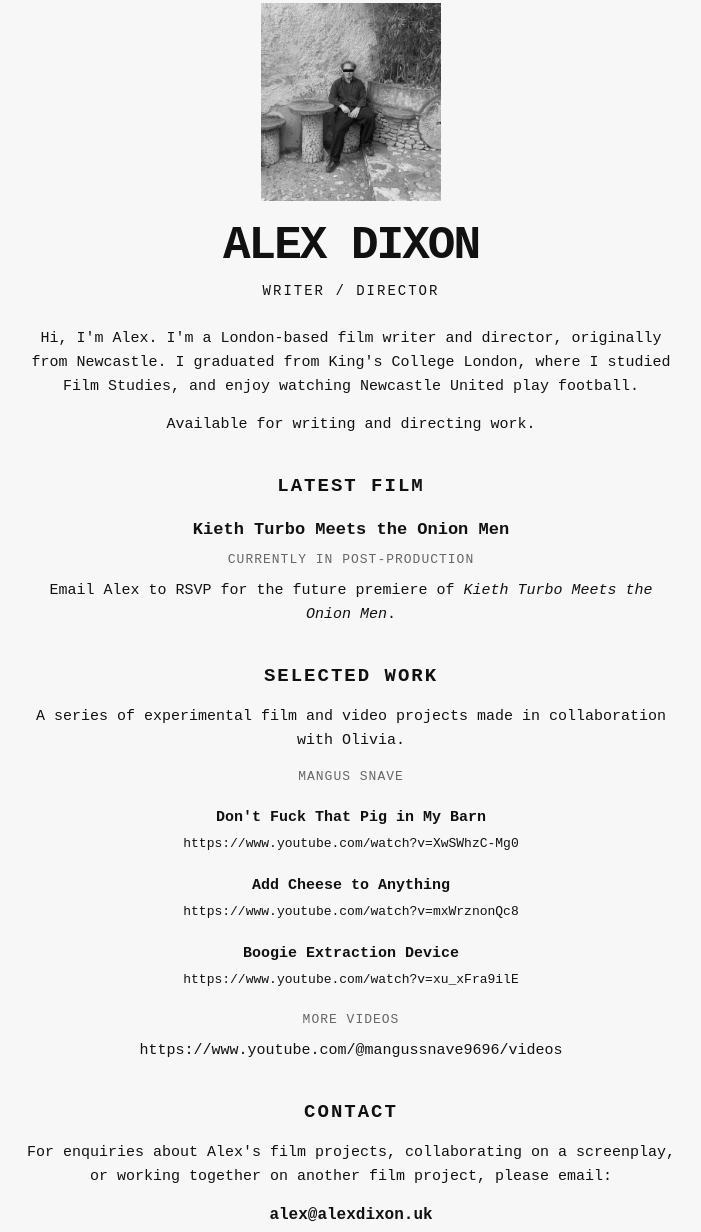
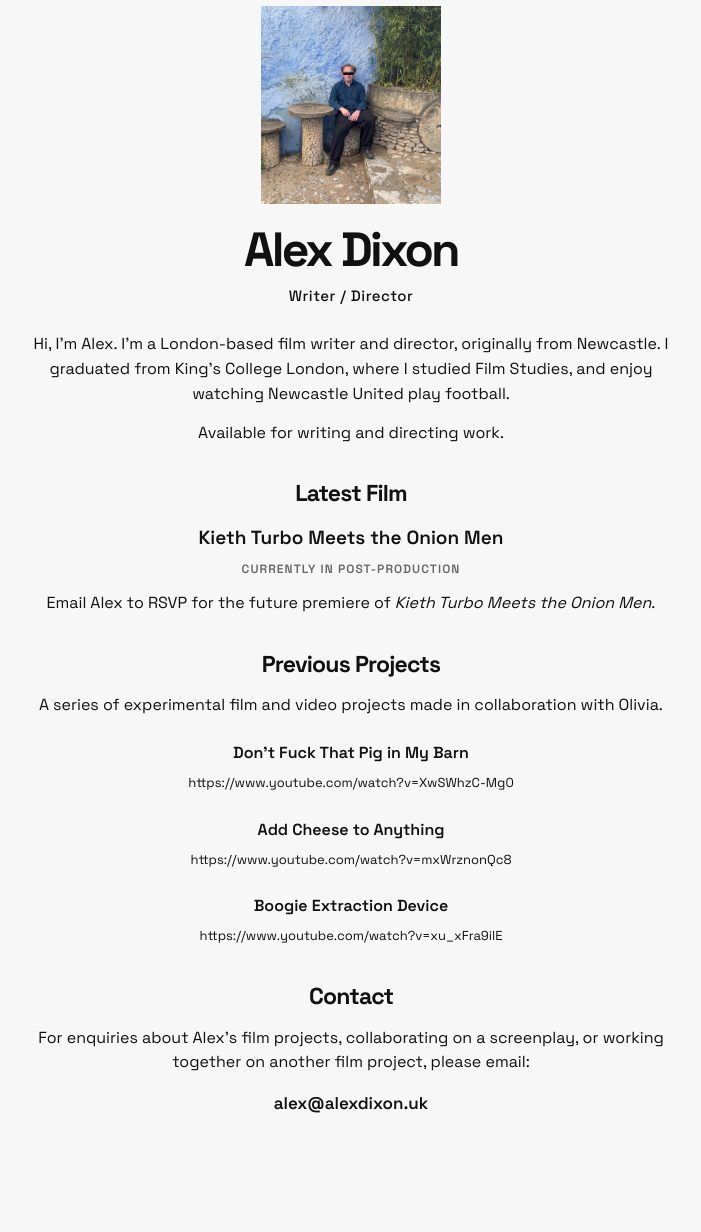
Before and after one commit to billtrem/alexdixon, a plain HTML site: page index.html in a window 1280 px wide. Shown: the part 32-1264 px from the top of the page, without its empty margins (289-990 px from the left). After the commit the page ends 1228 px from the top, so only its background shows below. Drawn offline with Linux system fonts and the light colour scheme.

Commit message:
Update Alex Dixon website design and projects

```diff
--- a/index.html
+++ b/index.html
@@ -6,9 +6,17 @@
   <meta name="viewport" content="width=device-width, initial-scale=1">
 
   <meta name="description"
-    content="Alex Dixon, London-based writer and director. Films, collaborations and independent projects.">
+        content="Alex Dixon, London-based writer and director. Films, collaborations and independent projects.">
 
-  <title>ALEX DIXON / WRITER & DIRECTOR</title>
+  <title>Alex Dixon | Writer &amp; Director</title>
+
+  <link rel="preconnect" href="https://fonts.googleapis.com">
+  <link rel="preconnect" href="https://fonts.gstatic.com" crossorigin>
+
+  <link
+    href="https://fonts.googleapis.com/css2?family=Space+Grotesk:wght@400;500;600;700&display=swap"
+    rel="stylesheet"
+  >
 
   <style>
     * {
@@ -23,9 +31,9 @@
       margin: 0;
       background: #f7f7f7;
       color: #111;
-      font-family: "Courier New", Courier, monospace;
-      font-size: 15px;
-      line-height: 1.6;
+      font-family: "Space Grotesk", Arial, sans-serif;
+      font-size: 16px;
+      line-height: 1.55;
       text-align: center;
     }
 
@@ -33,7 +41,7 @@
       width: 100%;
       max-width: 720px;
       margin: 0 auto;
-      padding: 35px 20px 65px;
+      padding: 38px 20px 65px;
       text-align: center;
     }
 
@@ -43,8 +51,8 @@
       align-items: center;
       justify-content: center;
       width: 100%;
+      margin-bottom: 25px;
       text-align: center;
-      margin-bottom: 25px;
     }
 
     .photo {
@@ -53,43 +61,26 @@
       max-width: 100%;
       height: auto;
       margin: 0 auto 20px;
-      filter: grayscale(100%);
+      filter: none;
     }
 
     h1 {
       width: 100%;
-      font-family: "Courier New", Courier, monospace;
-      font-size: clamp(32px, 7vw, 46px);
-      font-weight: bold;
-      text-transform: uppercase;
-      letter-spacing: -2px;
+      margin: 0 0 7px;
+      font-size: clamp(36px, 7vw, 48px);
+      font-weight: 700;
+      letter-spacing: -0.055em;
       line-height: 1.1;
-      margin: 0 auto 8px;
       text-align: center;
     }
 
     .subtitle {
       display: block;
       width: 100%;
-      font-size: 14px;
-      letter-spacing: 2px;
-      text-transform: uppercase;
       margin: 0 auto;
-      text-align: center;
-    }
-
-    section {
-      width: 100%;
-      margin: 34px auto 0;
-      text-align: center;
-    }
-
-    h2 {
-      font-size: 19px;
-      font-weight: bold;
-      text-transform: uppercase;
-      letter-spacing: 2px;
-      margin: 0 auto 14px;
+      font-size: 15px;
+      font-weight: 500;
+      letter-spacing: 0.035em;
       text-align: center;
     }
 
@@ -100,20 +91,45 @@
       text-align: center;
     }
 
+    section {
+      width: 100%;
+      margin: 35px auto 0;
+      text-align: center;
+    }
+
+    h2 {
+      margin: 0 auto 15px;
+      font-size: 23px;
+      font-weight: 700;
+      letter-spacing: -0.035em;
+      line-height: 1.2;
+      text-align: center;
+    }
+
     .film-title {
-      font-size: 17px;
-      font-weight: bold;
-      margin-bottom: 7px;
+      font-size: 19px;
+      font-weight: 600;
+      margin-bottom: 8px;
+    }
+
+    .status {
+      color: #666;
+      font-size: 12px;
+      font-weight: 600;
+      letter-spacing: 0.09em;
+      text-transform: uppercase;
+      margin-bottom: 12px;
     }
 
     .work {
-      margin: 18px auto;
+      margin: 23px auto;
       text-align: center;
     }
 
     .work-title {
-      font-weight: bold;
-      margin-bottom: 2px;
+      font-size: 16px;
+      font-weight: 600;
+      margin-bottom: 4px;
     }
 
     .work a {
@@ -138,55 +154,44 @@
       outline-offset: 4px;
     }
 
-    .label {
-      color: #666;
-      font-size: 13px;
-      letter-spacing: 1px;
-      margin-bottom: 8px;
-    }
-
     .contact {
-      font-size: 16px;
-      font-weight: bold;
-      margin-top: 14px;
-    }
-
-    footer {
-      margin-top: 45px;
-      font-size: 12px;
-      letter-spacing: 1px;
-      color: #777;
+      font-size: 17px;
+      font-weight: 600;
+      margin-top: 15px;
     }
 
     @media (max-width: 600px) {
       body {
+        font-size: 15px;
+      }
+
+      main {
+        padding: 26px 16px 45px;
+      }
+
+      .photo {
+        width: 155px;
+        margin-bottom: 18px;
+      }
+
+      h1 {
+        font-size: 38px;
+      }
+
+      .subtitle {
         font-size: 14px;
       }
 
-      main {
-        padding: 25px 16px 45px;
-      }
-
-      .photo {
-        width: 150px;
-      }
-
-      h1 {
-        font-size: 34px;
-        letter-spacing: -1px;
-      }
-
-      .subtitle {
-        font-size: 12px;
-        letter-spacing: 1px;
-      }
-
       h2 {
-        font-size: 17px;
+        font-size: 21px;
       }
 
       section {
-        margin-top: 28px;
+        margin-top: 29px;
+      }
+
+      .work {
+        margin: 19px auto;
       }
 
       .work a {
@@ -200,10 +205,9 @@
 <main>
 
   <header>
-
     <img
       class="photo"
-      src="portrait.jpeg?v=2"
+      src="portrait.jpeg?v=3"
       alt="Alex Dixon"
     >
 
@@ -212,7 +216,6 @@
     <p class="subtitle">
       Writer / Director
     </p>
-
   </header>
 
   <p>
@@ -228,35 +231,28 @@
   </p>
 
   <section id="latest-film">
-
     <h2>Latest Film</h2>
 
     <p class="film-title">
       Kieth Turbo Meets the Onion Men
     </p>
 
-    <p class="label">
-      CURRENTLY IN POST-PRODUCTION
+    <p class="status">
+      Currently in post-production
     </p>
 
     <p>
       Email Alex to RSVP for the future premiere
       of <em>Kieth Turbo Meets the Onion Men</em>.
     </p>
-
   </section>
 
-  <section id="selected-work">
-
-    <h2>Selected Work</h2>
+  <section id="previous-projects">
+    <h2>Previous Projects</h2>
 
     <p>
       A series of experimental film and video projects
       made in collaboration with Olivia.
-    </p>
-
-    <p class="label">
-      MANGUS SNAVE
     </p>
 
     <div class="work">
@@ -297,24 +293,9 @@
         https://www.youtube.com/watch?v=xu_xFra9ilE
       </a>
     </div>
-
-    <p class="label">
-      MORE VIDEOS
-    </p>
-
-    <p>
-      <a
-        href="https://www.youtube.com/@mangussnave9696/videos"
-        target="_blank"
-        rel="noopener noreferrer">
-        https://www.youtube.com/@mangussnave9696/videos
-      </a>
-    </p>
-
   </section>
 
   <section id="contact">
-
     <h2>Contact</h2>
 
     <p>
@@ -328,7 +309,6 @@
         alex@alexdixon.uk
       </a>
     </p>
-
   </section>
 
 </main>
```
